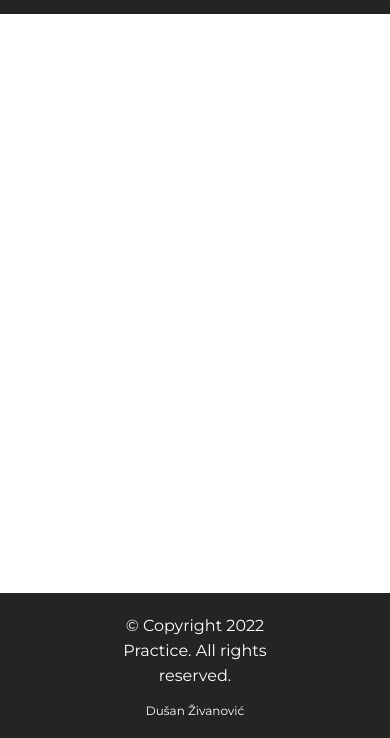
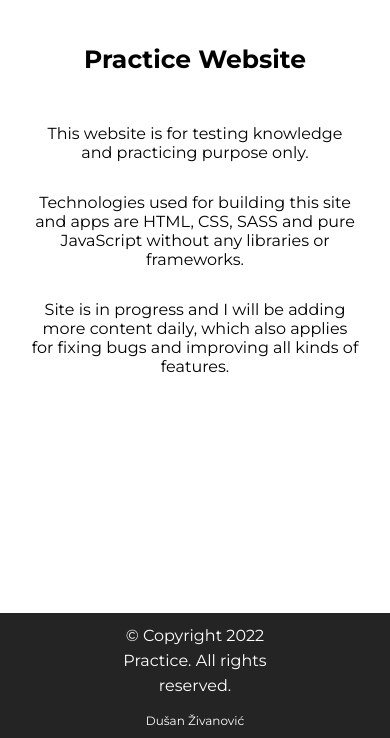
Before and after one commit to Dusan95z/Practice, a plain HTML site: page index.html in a window 390 px wide. Shown: the part 106-844 px from the top of the page. Drawn offline with Linux system fonts and the light colour scheme.

Commit message:
added some content on home page

```diff
--- a/index.html
+++ b/index.html
@@ -39,6 +39,24 @@
       </div>
     </header>
 
+    <!-- MAIN -->
+    <h1 class="home-h1">Practice Website</h1>
+    <div class="home-text">
+      <p class="home-p">
+        This website is for testing knowledge and practicing purpose only.
+      </p>
+      <br />
+      <p class="home-p">
+        Technologies used for building this site and apps are HTML, CSS, SASS
+        and pure JavaScript without any libraries or frameworks.
+      </p>
+      <br />
+      <p class="home-p">
+        Site is in progress and I will be adding more content daily, which also
+        applies for fixing bugs and improving all kinds of features.
+      </p>
+    </div>
+
     <!-- FOOTER -->
     <footer class="footer">
       <p class="footer-copyright">
--- a/pages/projects/projects.scss
+++ b/pages/projects/projects.scss
@@ -1,9 +1,5 @@
 @import '../../helpers/base';
 @import '../../helpers/variables';
-
-body {
-  height: 150vh;
-}
 
 .main {
   margin-top: 12rem;
--- a/style.scss
+++ b/style.scss
@@ -2,8 +2,19 @@
 @import 'helpers/variables';
 @import 'styles/headerStyle';
 @import 'styles/footerStyle';
+@import 'styles/homePageMain';
 
 body {
-  height: 100vh;
+  min-height: 100vh;
   position: relative;
+  margin-top: 10rem;
+  padding-bottom: 7rem;
+
+  @media only screen and (max-width: 800px) {
+    margin-top: 0;
+  }
+
+  @media only screen and (max-width: 400px) {
+    padding-bottom: 12rem;
+  }
 }
--- a/styles/footerStyle.scss
+++ b/styles/footerStyle.scss
@@ -15,7 +15,7 @@
 
   @media only screen and (max-width: 500px) {
     height: fit-content;
-    padding: 2rem;
+    padding: 1rem;
   }
 
   &-copyright {
--- a/styles/headerStyle.scss
+++ b/styles/headerStyle.scss
@@ -1,3 +1,5 @@
+@import '../helpers/variables';
+
 // HEADER AND NAVIGATION
 
 .header {
@@ -14,12 +16,12 @@
 
   @media only screen and (max-width: 800px) {
     height: fit-content;
-    padding: 3rem 2rem;
+    padding: 2rem 2rem;
     position: relative;
   }
 
   @media only screen and (max-width: 600px) {
-    height: 12rem;
+    height: 10rem;
     align-items: flex-start;
     justify-content: space-between;
     transition: height 0.3s ease-in;
@@ -89,6 +91,11 @@
           &:hover::after {
             transform: scaleX(1);
             transition: transform 0.1s ease-in;
+
+            @media only screen and (max-width: 800px) {
+              transform: scaleX(0);
+              transition: none;
+            }
           }
 
           &::after {
--- /dev/null
+++ b/styles/homePageMain.scss
@@ -0,0 +1,47 @@
+@import '../helpers/base';
+@import '../helpers/variables';
+
+.home-h1 {
+  @include montserrat-bold;
+  font-size: 4rem;
+  text-align: center;
+  padding-top: 3rem;
+
+  @media only screen and (max-width: 800px) {
+    font-size: 3rem;
+    padding-top: 5rem;
+  }
+
+  @media only screen and (max-width: 480px) {
+    font-size: 2.5rem;
+  }
+}
+
+.home-text {
+  margin-top: 5rem;
+  margin-bottom: 5rem;
+
+  @media only screen and (max-width: 800px) {
+    margin-top: 4rem;
+  }
+
+  .home-p {
+    @include montserrat-normal;
+    font-size: 2rem;
+    padding: 1rem 10rem 1rem 10rem;
+    text-align: center;
+
+    @media only screen and (max-width: 800px) {
+      font-size: 1.8rem;
+      padding: 1rem 5rem 1rem 5rem;
+    }
+
+    @media only screen and (max-width: 600px) {
+      padding: 1rem 3rem 1rem 3rem;
+    }
+
+    @media only screen and (max-width: 480px) {
+      font-size: 1.6rem;
+    }
+  }
+}
```
Also changed, not shown: pages/projects/projects.css, style.css, styles/footerStyle.css, styles/headerStyle.css, styles/homePageMain.css (added), 4 other files.
